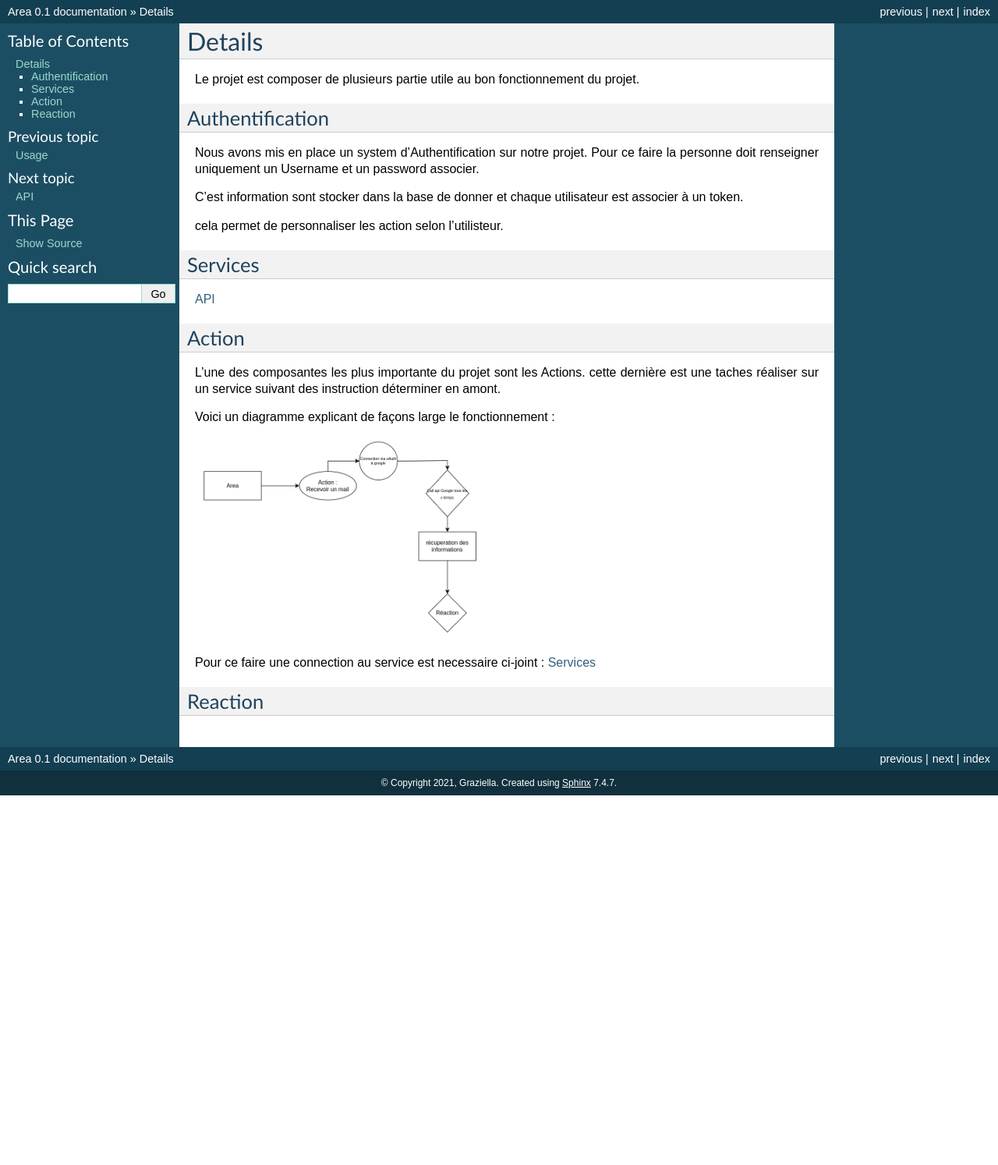
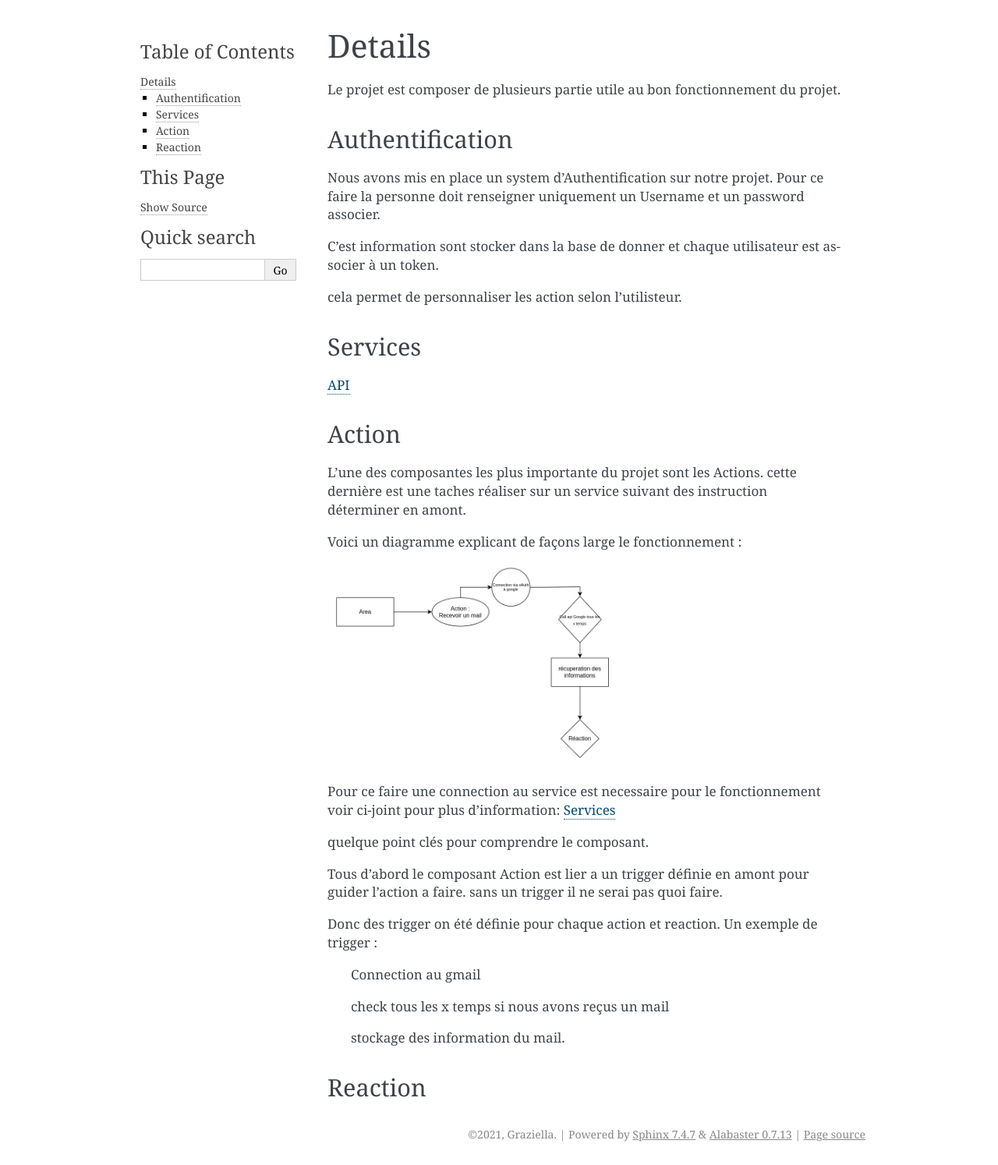
Before and after one commit to Lucas-COX/AREA, a Sphinx documentation site: the page built from doc/docs/source/details.rst, in a window 1280 px wide. Shown: the whole page at 78% size. Built offline with Sphinx 7.4.7, drawn with Linux system fonts in a browser that asks for light colours; before the commit the page ends 1020 px from its top, so only the background shows below that.

Commit message:
feat(doc): add page of detail and fix error print

```diff
--- a/doc/docs/source/conf.py
+++ b/doc/docs/source/conf.py
@@ -29,7 +29,7 @@ templates_path = ['_templates']
 
 # -- Options for HTML output
 
-html_theme = 'classic'
+html_theme = 'alabaster'
 
 # -- Options for EPUB output
 epub_show_urls = 'footnote'
--- a/doc/docs/source/details.rst
+++ b/doc/docs/source/details.rst
@@ -36,7 +36,21 @@ Voici un diagramme explicant de façons large le fonctionnement :
     :width: 400
 
 
-Pour ce faire une connection au service est necessaire ci-joint : :ref:`service`
+Pour ce faire une connection au service est necessaire pour le fonctionnement voir ci-joint pour plus d'information: :ref:`service`
+
+quelque point clés pour comprendre le composant.
+
+Tous d'abord le composant Action est lier a un trigger définie en amont pour guider l'action a faire.
+sans un trigger il ne serai pas quoi faire.
+
+Donc des trigger on été définie pour chaque action et reaction.
+Un exemple de trigger :
+
+    Connection au gmail
+
+    check tous les x temps si nous avons reçus un mail
+
+    stockage des information du mail.
 
 .. _reaction:
 
```
